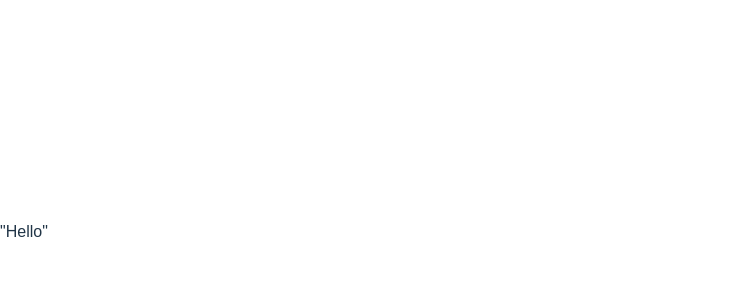
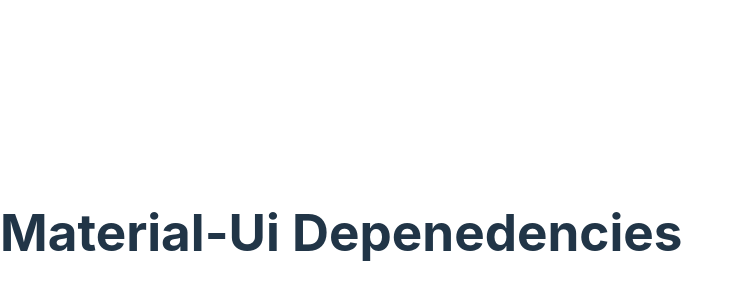
Before and after one commit to ehtsdeveloper/BiasDetector, a React (Vite) app in the folder biasdetector/: page / in a window 1280 px wide. Shown: the part 168-468 px from the top of the page, without its empty margins (0-744 px from the left). Built offline with nearby package versions, Linux system fonts and the light colour scheme.

Commit message:
another commit

```diff
--- a/biasdetector/Home/Home.jsx
+++ b/biasdetector/Home/Home.jsx
@@ -1,14 +1,12 @@
 import React from 'react';
-import Grid from '@mui/material/Grid2'
+import Grid2 from '@mui/material/Grid2'
 import './Homestyles.css'
 
 function Home() {
     return (
-        <Grid container className="home">
-            <Grid item>
-                <p1>"Hello"</p1>
-            </Grid>
-        </Grid>
+        <Grid2>
+            <h1>Material-Ui Depenedencies</h1>
+        </Grid2>
     );
 }
 
```
